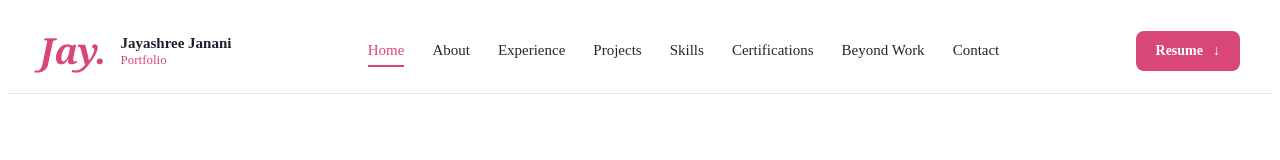
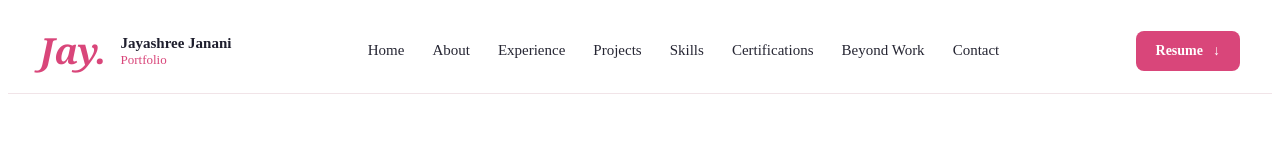
Before and after one commit to JayashreeJanani/Jay-Portfolio, an Angular app: page / in a window 1280 px wide. Shown: the top 160 px of the page. Built offline with nearby package versions, Linux system fonts and the light colour scheme.

Commit message:
initial commit 2

```diff
--- a/src/app/components/navbar/navbar.component.html
+++ b/src/app/components/navbar/navbar.component.html
@@ -10,7 +10,7 @@
     </a>
 
     <div class="nav-links">
-      <a href="#home" class="active">Home</a>
+      <a href="#home" class="activedfdfdfd">Home</a>
       <a href="#about">About</a>
       <a href="#experience">Experience</a>
       <a href="#projects">Projects</a>
```
